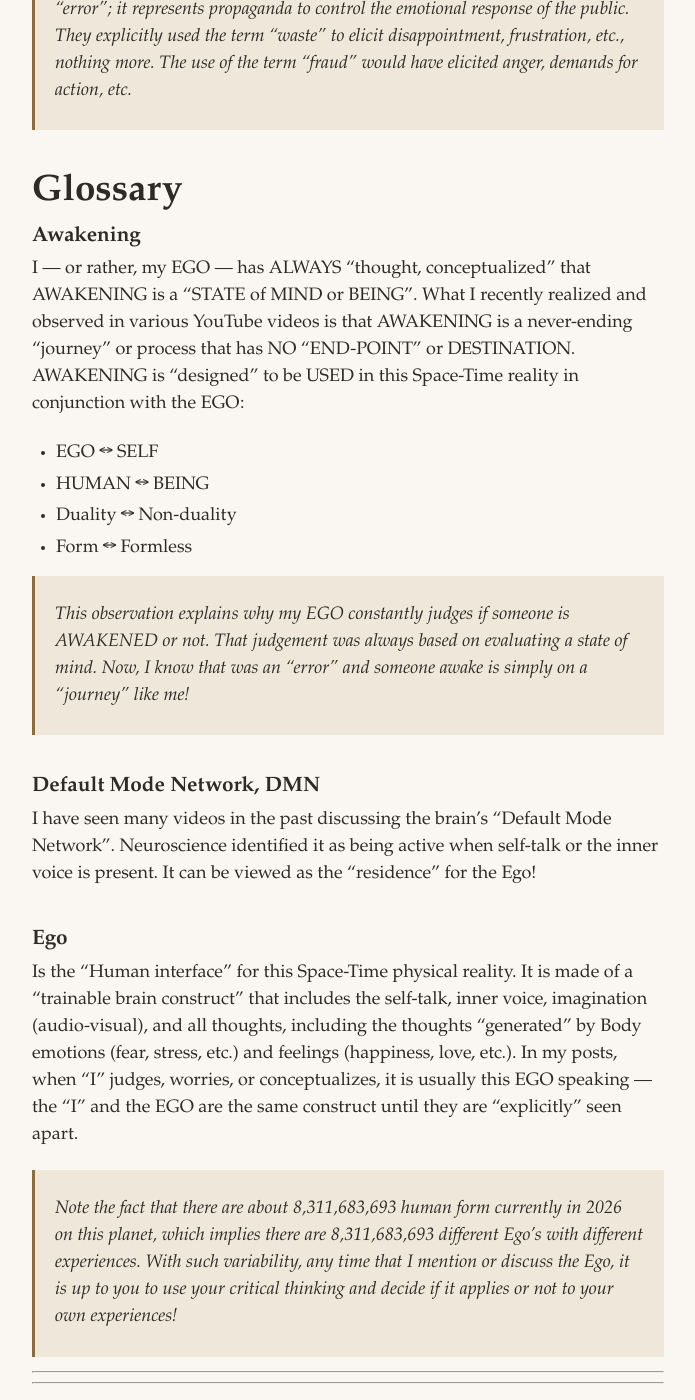
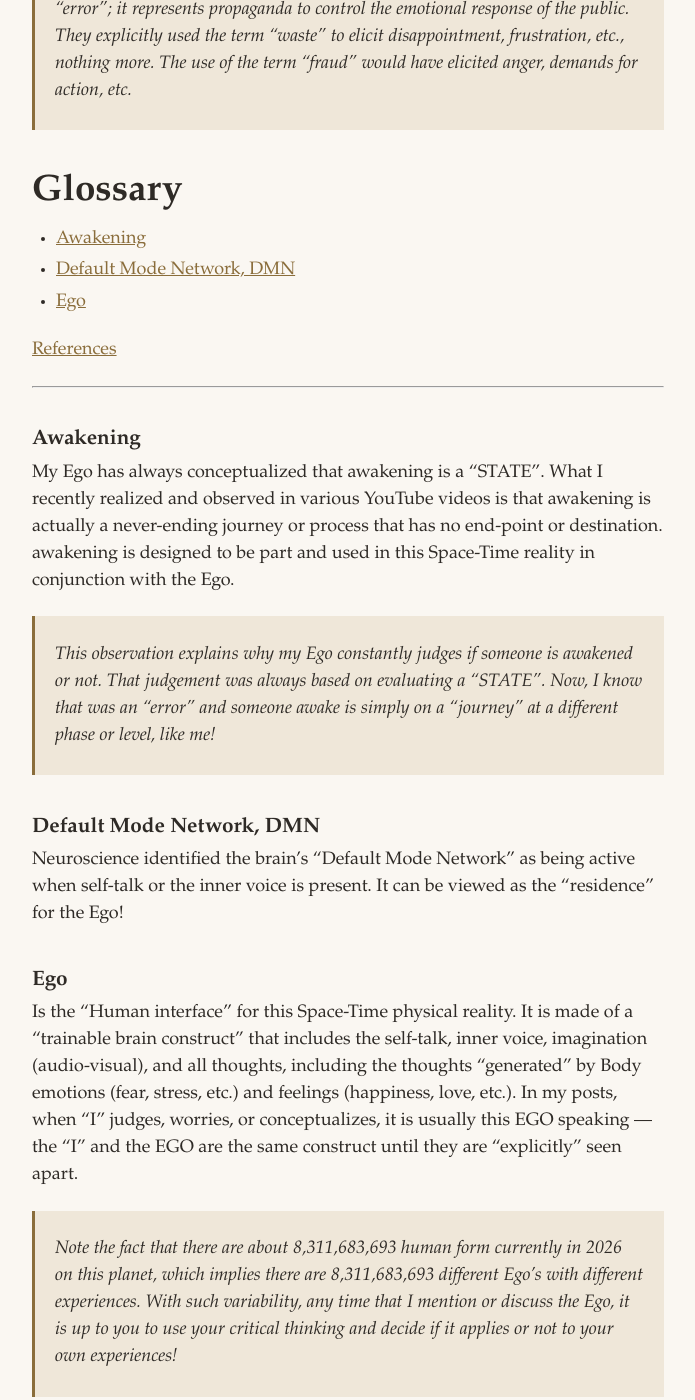
Before and after one commit to FrancoisCharette/myAwakeningJourney, a Jekyll site: the page built from _posts/2026-08-29-spiritual-glossary.md, in a window 1280 px wide and 1400 px high, scrolled down 922 px. Shown: the whole window, without its empty margins (292-987 px from the left). Built offline with Jekyll 4.4.1, drawn with Linux system fonts in a browser that asks for light colours; comment, search, counter and statistics services are not loaded.

Commit message:
Update glossary: add table of contents, tighten Awakening and DMN entries
Converted the Obsidian wikilinks in the new table of contents to standard
Markdown anchors so they resolve in both Obsidian and the Jekyll build.

Co-Authored-By: Claude Opus 5 <noreply@anthropic.com>

```diff
--- a/_posts/2026-08-29-spiritual-glossary.md
+++ b/_posts/2026-08-29-spiritual-glossary.md
@@ -16,20 +16,23 @@ As a side note, my awakening allowed me to notice that language "imprecision" or
 
 
 # Glossary
+- [Awakening](#awakening)
+- [Default Mode Network, DMN](#default-mode-network-dmn)
+- [Ego](#ego)
 
+[References](#references)
+
+
+
+---
 ### Awakening
-I — or rather, my EGO — has ALWAYS "thought, conceptualized" that AWAKENING is a "STATE of MIND or BEING". What I recently realized and observed in various YouTube videos is that AWAKENING is a never-ending "journey" or process that has NO "END-POINT" or DESTINATION. AWAKENING is "designed" to be USED in this Space-Time reality in conjunction with the EGO:
+My Ego has always conceptualized that awakening is a "STATE". What I recently realized and observed in various YouTube videos is that awakening is actually a never-ending journey or process that has no end-point or destination. awakening is designed to be part and used in this Space-Time reality in conjunction with the Ego.
 
-* EGO ↔ SELF
-* HUMAN ↔ BEING
-* Duality ↔ Non-duality
-* Form ↔ Formless
-
-> This observation explains why my EGO constantly judges if someone is AWAKENED or not. That judgement was always based on evaluating a state of mind. Now, I know that was an "error" and someone awake is simply on a "journey" like me!
+> This observation explains why my Ego constantly judges if someone is awakened or not. That judgement was always based on evaluating a "STATE". Now, I know that was an "error" and someone awake is simply on a "journey" at a different phase or level, like me!
 
 
 ### Default Mode Network, DMN
-I have seen many videos in the past discussing the brain's "Default Mode Network". Neuroscience identified it as being active when self-talk or the inner voice is present. It can be viewed as the "residence" for the Ego!
+Neuroscience identified the brain's "Default Mode Network" as being active when self-talk or the inner voice is present. It can be viewed as the "residence" for the Ego!
 
 
 ### Ego
```
